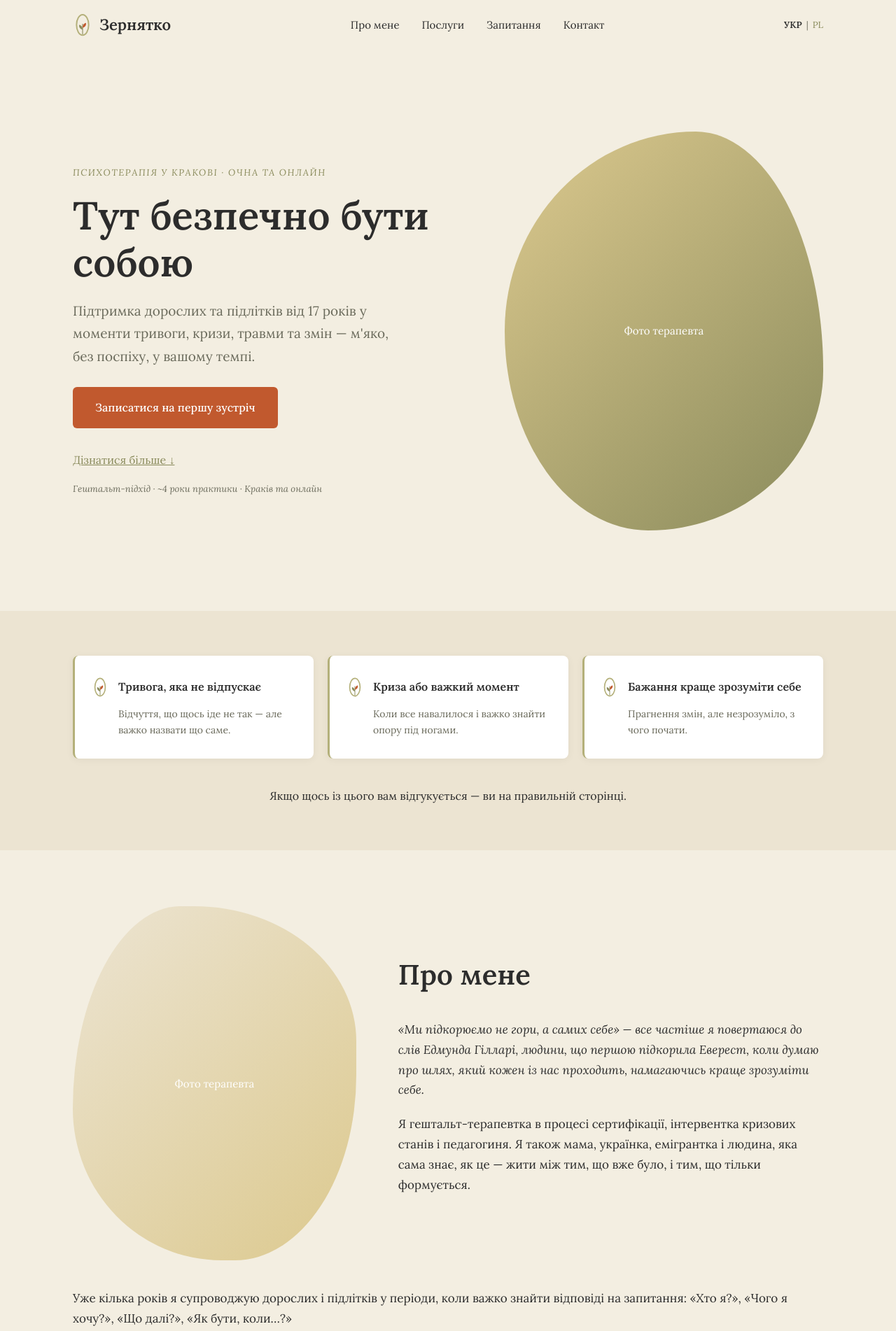
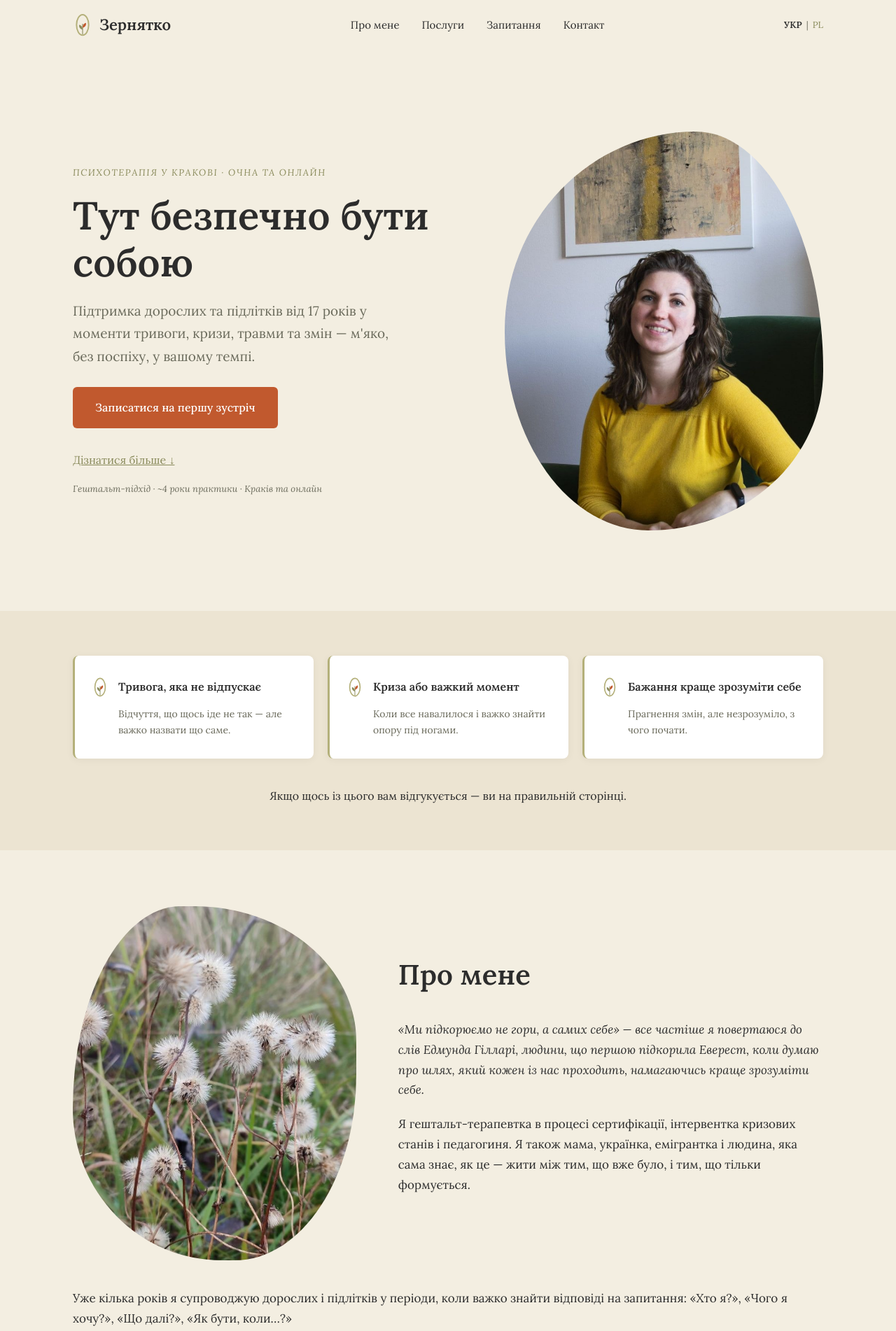
Before and after one commit to BorysSydorchuk/ziarenko-terapia, a plain HTML site: page index.html in a window 1280 px wide. Shown: the top 1902 px of the page at 70% size. Drawn offline with Linux system fonts and the light colour scheme.

Commit message:
Wire in real hero and about photos
Replace the hero and About-section gradient placeholders with the
supplied photos (my_photo.jpg as the therapist portrait, background_photo.jpg
in the About slot), add object-fit: cover so both crop cleanly inside the
blob-shaped frames regardless of native aspect ratio, and drop the
now-resolved placeholder notes from the README.

Co-Authored-By: Claude Sonnet 5 <noreply@anthropic.com>
Claude-Session: https://claude.ai/code/session_01LYsnouCktCmhqtfzPYjgxH

```diff
--- a/css/style.css
+++ b/css/style.css
@@ -284,6 +284,11 @@ h1, h2, h3 { font-family: 'Lora', serif; font-weight: 600; line-height: 1.2; }
 .image-frame {
   overflow: hidden;
   width: 100%;
+}
+.image-frame img {
+  width: 100%;
+  height: 100%;
+  object-fit: cover;
 }
 
 .hero-frame {
--- a/index.html
+++ b/index.html
@@ -149,11 +149,9 @@
     <div class="container hero-grid">
       <div class="hero-image">
         <div class="image-frame hero-frame">
-          <div class="img-placeholder hero-placeholder">Фото терапевта</div>
-          <!-- REPLACE this placeholder div with:
-          <img src="images/hero.jpg"
+          <img src="images/my_photo.jpg"
                alt="Людмила Сидорчук — психотерапевт у Кракові"
-               width="520" height="650" loading="eager"> -->
+               width="853" height="1280" loading="eager">
         </div>
       </div>
       <div class="hero-text">
@@ -205,11 +203,9 @@
       <div class="about-grid">
         <div class="about-image">
           <div class="image-frame about-frame">
-            <div class="img-placeholder about-placeholder">Фото терапевта</div>
-            <!-- REPLACE with:
-            <img src="images/office.jpg"
-                 alt="Людмила Сидорчук — психотерапевт у Кракові"
-                 width="480" height="600" loading="lazy"> -->
+            <img src="images/background_photo.jpg"
+                 alt=""
+                 width="576" height="1280" loading="lazy">
           </div>
         </div>
         <div class="about-text">
```
Also changed, not shown: pl.html (+5 -9 lines), images/background_photo.jpg (added), images/my_photo.jpg (added), 1 other file.
